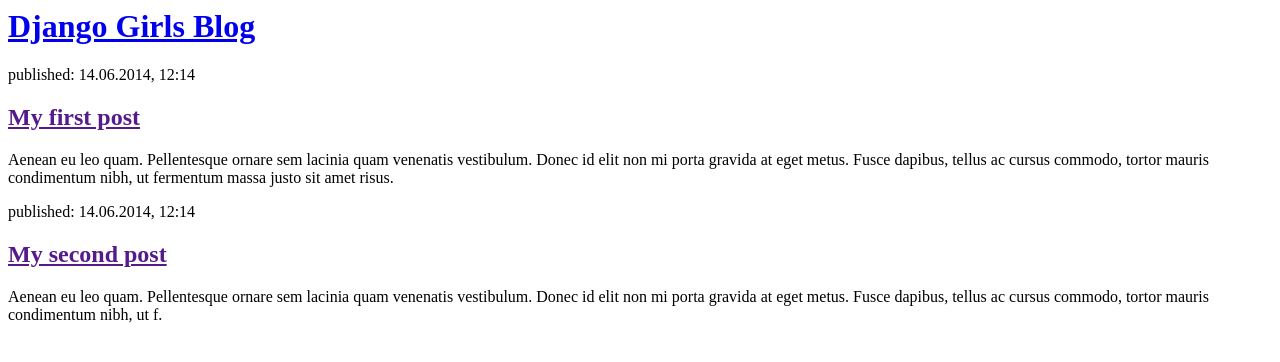
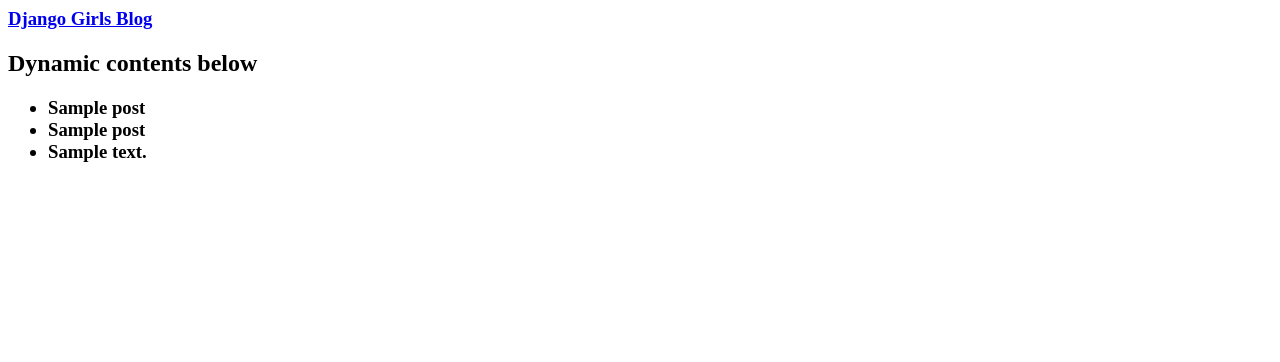
Before and after one commit to AhmedSeemal/my-first-blog, a Django app: template blog/templates/blog/post_list.html in a window 1280 px wide. Shown: the top 362 px of the page. Run offline with Django 3.2, Linux system fonts and the light colour scheme; the template is opened without the code that fills it: values that come from a table or form of the project are taken from there, others are empty; tables that the repository leaves empty hold one stand-in row (values such as "Sample post").

Commit message:
dynamic data fetched upto templates from view logic

```diff
--- a/blog/templates/blog/post_list.html
+++ b/blog/templates/blog/post_list.html
@@ -4,19 +4,23 @@
     </head>
     <body>
         <div>
-            <h1><a href="/">Django Girls Blog</a></h1>
+            <h3><a href="/">Django Girls Blog</a></h3>
         </div>
-
         <div>
-            <p>published: 14.06.2014, 12:14</p>
-            <h2><a href="">My first post</a></h2>
-            <p>Aenean eu leo quam. Pellentesque ornare sem lacinia quam venenatis vestibulum. Donec id elit non mi porta gravida at eget metus. Fusce dapibus, tellus ac cursus commodo, tortor mauris condimentum nibh, ut fermentum massa justo sit amet risus.</p>
-        </div>
-
-        <div>
-            <p>published: 14.06.2014, 12:14</p>
-            <h2><a href="">My second post</a></h2>
-            <p>Aenean eu leo quam. Pellentesque ornare sem lacinia quam venenatis vestibulum. Donec id elit non mi porta gravida at eget metus. Fusce dapibus, tellus ac cursus commodo, tortor mauris condimentum nibh, ut f.</p>
-        </div>
+	<div>
+		<h2>Dynamic contents below</h2>
+       		  <!--<em>{{posts}}</em> -->
+		<h3>
+		   {% for i in posts %}
+		   	<div class="posts">
+	   		     <ul>
+	   		     	<li>{{i.title}}</li>
+				<li>{{i.name}}</li>
+	   		     	<li>{{i.text}}</li>
+                             </ul>
+		   	</div>
+           	   {%	endfor %}
+		</h3>
+	</div>
     </body>
 </html>
--- a/blog/views.py
+++ b/blog/views.py
@@ -1,6 +1,9 @@
 from django.shortcuts import render
+from blog.models import Post
+
 
 # Create your views here.
 
 def post_list(request):
-    return render(request, 'blog/post_list.html')
+    posts = Post.objects.filter(title = 'sample')
+    return render(request, 'blog/post_list.html', {'posts': posts} )
```
